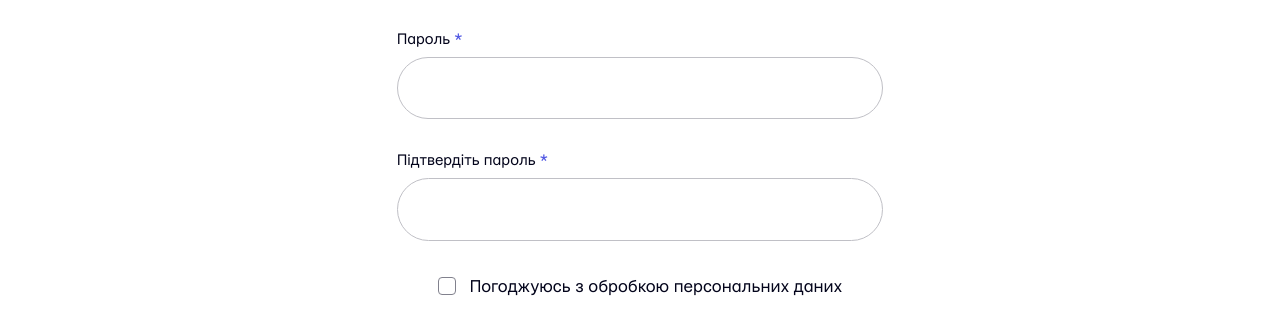
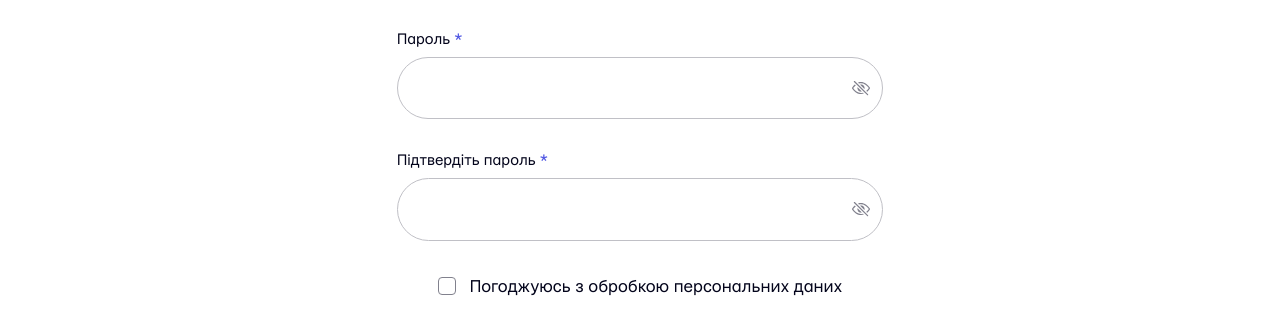
Before and after one commit to yunytsky/e-student, a React (Vite) app in the folder frontend/: page /signup in a window 1280 px wide. Shown: the part 416-742 px from the top of the page. Built offline with nearby package versions, Linux system fonts and the light colour scheme.

Commit message:
create password togglers

```diff
--- a/frontend/src/components/forms/LoginForm.jsx
+++ b/frontend/src/components/forms/LoginForm.jsx
@@ -1,30 +1,41 @@
 import { useFormik } from "formik";
 import { Link } from "react-router-dom";
-import { useState } from "react";
+import { useRef, useState } from "react";
 import axios from "axios";
 import { loginSchema } from "../../schemas";
+
+import eyeOpenedIcon from "../../assets/eye-opened.svg";
+import eyeClosedIcon from "../../assets/eye-closed.svg";
 
 const LoginForm = () => {
   const [submitError, setSubmitError] = useState(false);
 
-    const onSubmit = async (values,actions) => {
+  const onSubmit = async (values, actions) => {
     console.log("Form submitted");
     actions.resetForm();
-        try{
+    try {
       //api request here
-         }catch(err){
+    } catch (err) {}
+  };
 
+  //Password toggler
+  const passwordRef = useRef(null);
+  const [passwordVisible, setPasswordVisible] = useState(false);
+
+  const togglePassword = () => {
+    if (passwordRef.current) {
+      setPasswordVisible((prevVisible) => !prevVisible);
     }
   };
 
   const formik = useFormik({
     initialValues: {
       studentCard: "",
-            password: ""
+      password: "",
     },
     validationSchema: loginSchema,
-        onSubmit: onSubmit
-    })
+    onSubmit: onSubmit,
+  });
 
   return (
     <form onSubmit={formik.handleSubmit} className="login-form">
@@ -49,14 +60,25 @@ const LoginForm = () => {
       <label htmlFor="password">
         Пароль <span>*</span>
       </label>
+
+      <div className="toggle-password-wrapper">
         <input
           className="form-input"
-          type="password"
+          type={passwordVisible ? "text" : "password"}
           name="password"
           id="password"
           value={formik.values.password}
           onChange={formik.handleChange}
+          ref={passwordRef}
         />
+
+          <div className="toggle-password" onClick={togglePassword}>
+            <img
+              src={passwordVisible ? eyeOpenedIcon : eyeClosedIcon}
+              alt="hide/show password"
+            />
+          </div>
+      </div>
 
       {formik.errors.password && formik.touched.password && (
         <span className="form-error-message">
--- a/frontend/src/components/forms/SignupForm.jsx
+++ b/frontend/src/components/forms/SignupForm.jsx
@@ -1,8 +1,11 @@
 import { useFormik } from "formik";
 import { Link } from "react-router-dom";
-import { useState } from "react";
+import { useRef, useState } from "react";
 import axios from "axios";
 import { signupSchema } from "../../schemas";
+
+import eyeOpenedIcon from "../../assets/eye-opened.svg";
+import eyeClosedIcon from "../../assets/eye-closed.svg";
 
 const SignupForm = () => {
     const [submitError, setSubmitError] = useState(false);
@@ -14,6 +17,19 @@ const SignupForm = () => {
             //api request here
          }catch(err){
 
+         }
+    };
+
+    //Password toggler
+    const passwordRef = useRef(null);
+    const confirmPasswordRef = useRef(null);
+    const [passwordVisible, setPasswordVisible] = useState(false);
+    const [confirmPasswordVisible, setConfirmPasswordVisible] = useState(false);
+    const togglePassword = (e) => {
+      if (passwordRef.current && e.currentTarget.id === "password-toggler") {
+        setPasswordVisible((prevVisible) => !prevVisible);
+      }else if(confirmPasswordRef.current && e.currentTarget.id === "confirm-password-toggler"){
+        setConfirmPasswordVisible((prevVisible) => !prevVisible);
       }
     };
 
@@ -35,7 +51,9 @@ const SignupForm = () => {
 
         {/* Student card number */}
         <label htmlFor="studentCard">
-          <h6>Номер студентського квитка <span>*</span></h6>
+          <h6>
+            Номер студентського квитка <span>*</span>
+          </h6>
         </label>
         <input
           className="form-input"
@@ -54,7 +72,9 @@ const SignupForm = () => {
 
         {/* Unit */}
         <label htmlFor="unit">
-          <h6>Структурний підрозділ <span>*</span></h6>
+          <h6>
+            Структурний підрозділ <span>*</span>
+          </h6>
         </label>
 
         <select
@@ -65,49 +85,83 @@ const SignupForm = () => {
           onChange={formik.handleChange}
         >
           <option label=" "></option>
-          <option value="Факультет комп'ютерних наук та кібернетики">Факультет комп'ютерних наук і технологій</option>
+          <option value="Факультет комп'ютерних наук та кібернетики">
+            Факультет комп'ютерних наук і технологій
+          </option>
           <option value="Філософський факультет">Філософський Факультет</option>
           <option value="Інститут журналістики">Інститут журналістики</option>
-          <option value="Факультет інформаційних технологій">Факультет інформаційних технологій</option>
+          <option value="Факультет інформаційних технологій">
+            Факультет інформаційних технологій
+          </option>
         </select>
 
         {formik.errors.unit && formik.touched.unit && (
-          <span className="form-error-message">
-            {formik.errors.unit}
-          </span>
+          <span className="form-error-message">{formik.errors.unit}</span>
         )}
 
         {/* Password */}
         <label htmlFor="password">
-          <h6>Пароль <span>*</span></h6>
+          <h6>
+            Пароль <span>*</span>
+          </h6>
         </label>
+        <div className="toggle-password-wrapper">
           <input
             className="form-input"
-          type="password"
+            type={passwordVisible ? "text" : "password"}
             name="password"
             id="password"
             value={formik.values.password}
             onChange={formik.handleChange}
+            ref={passwordRef}
           />
+          <div
+            className="toggle-password"
+            id="password-toggler"
+            onClick={(e) => {
+              togglePassword(e);
+            }}
+          >
+            <img
+              src={passwordVisible ? eyeOpenedIcon : eyeClosedIcon}
+              alt="hide/show password"
+            />
+          </div>
+        </div>
 
         {formik.errors.password && formik.touched.password && (
-          <span className="form-error-message">
-            {formik.errors.password}
-          </span>
+          <span className="form-error-message">{formik.errors.password}</span>
         )}
 
         {/* Password confirmation */}
         <label htmlFor="confirmPassword">
-          <h6>Підтвердіть пароль <span>*</span></h6>
+          <h6>
+            Підтвердіть пароль <span>*</span>
+          </h6>
         </label>
+        <div className="toggle-password-wrapper">
           <input
             className="form-input"
-          type="password"
+            type={confirmPasswordVisible ? "text" : "password"}
             name="confirmPassword"
             id="confirmPassword"
             value={formik.values.confirmPassword}
             onChange={formik.handleChange}
+            ref={confirmPasswordRef}
           />
+          <div
+            className="toggle-password"
+            id="confirm-password-toggler"
+            onClick={(e) => {
+              togglePassword(e);
+            }}
+          >
+            <img
+              src={passwordVisible ? eyeOpenedIcon : eyeClosedIcon}
+              alt="hide/show password"
+            />
+          </div>
+        </div>
 
         {formik.errors.confirmPassword && formik.touched.confirmPassword && (
           <span className="form-error-message">
@@ -136,10 +190,7 @@ const SignupForm = () => {
         )}
 
         {/* Submit button */}
-        <button
-          type="submit"
-          className="form-submit-button button-filled"
-        >
+        <button type="submit" className="form-submit-button button-filled">
           Зареєструватись
         </button>
 
@@ -148,9 +199,7 @@ const SignupForm = () => {
         </span>
 
         {submitError && (
-          <h6 className="form-submit-error">
-            Error submitting the form
-          </h6>
+          <h6 className="form-submit-error">Error submitting the form</h6>
         )}
       </form>
     );
--- a/frontend/src/scss/_colors.scss
+++ b/frontend/src/scss/_colors.scss
@@ -29,3 +29,4 @@ $shadow-secondary: 0px 0.33207px 0.6088px 0px rgba(61, 63, 79, 0.01), 0px 0.7980
 $black-75-svg: brightness(0%) invert(22%) sepia(6%) saturate(1875%) hue-rotate(199deg) brightness(97%) contrast(82%);
 $black-svg: brightness(0%) invert(6%) sepia(18%) saturate(3818%) hue-rotate(213deg) brightness(100%) contrast(109%);
 $primary-blue-svg: brightness(0%) invert(19%) sepia(98%) saturate(3617%) hue-rotate(232deg) brightness(94%) contrast(98%);
+$black-50-svg:brightness(0%) invert(52%) sepia(6%) saturate(584%) hue-rotate(202deg) brightness(96%) contrast(85%);
--- a/frontend/src/scss/_forms.scss
+++ b/frontend/src/scss/_forms.scss
@@ -26,6 +26,7 @@ input::placeholder{
     border: 1px solid $black-25;
     border-radius: 100px;
     margin-bottom: 32px;
+    width: 100%;
     &:hover{
         border: 1px solid $black-50;
     }
@@ -109,6 +110,7 @@ input::placeholder{
     @include link-2;
     color: $black-50;
     margin: -16px 0 0 0;
+    z-index: 999;
     &:hover{
         color: $black-75;
     }
@@ -149,3 +151,33 @@ select{
     background-position: 97% 50%;
     background-size: .58em;
 }
+
+.toggle-password-wrapper{
+    position: relative;
+ }
+
+ .toggle-password{
+    cursor: pointer;
+    position: absolute;
+    right: .25em;
+    top: 1.2em;
+    height: 1.5em;
+    width: 1.5em;
+    user-select: none;
+    img{
+       width: 18px;
+       height: 18px;
+       filter: $black-50-svg;
+    }
+
+    &:hover{
+       img{
+          filter: $black-75-svg;
+       }
+    }
+    &:active{
+       img{
+          filter: $black-75-svg;
+       }
+    }
+ }
```
Lines whose indentation alone changed are shown as unchanged.
